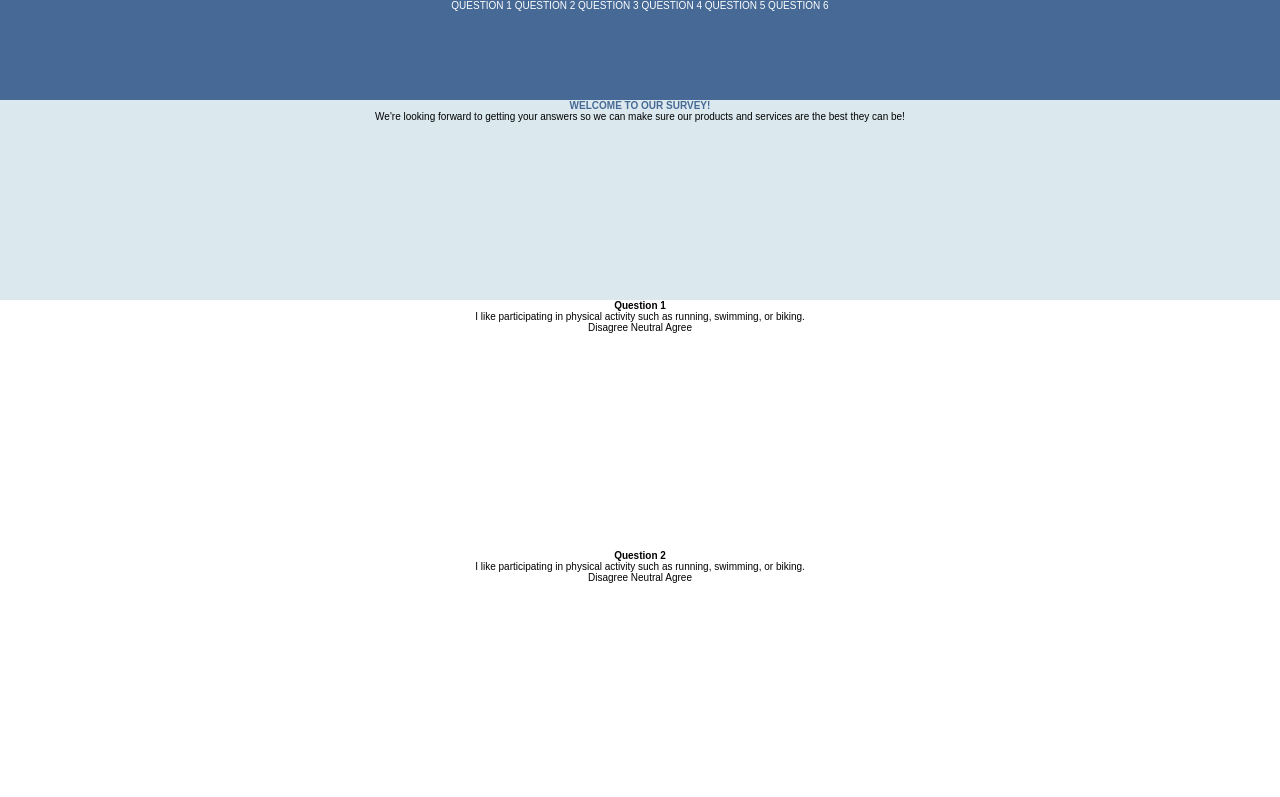
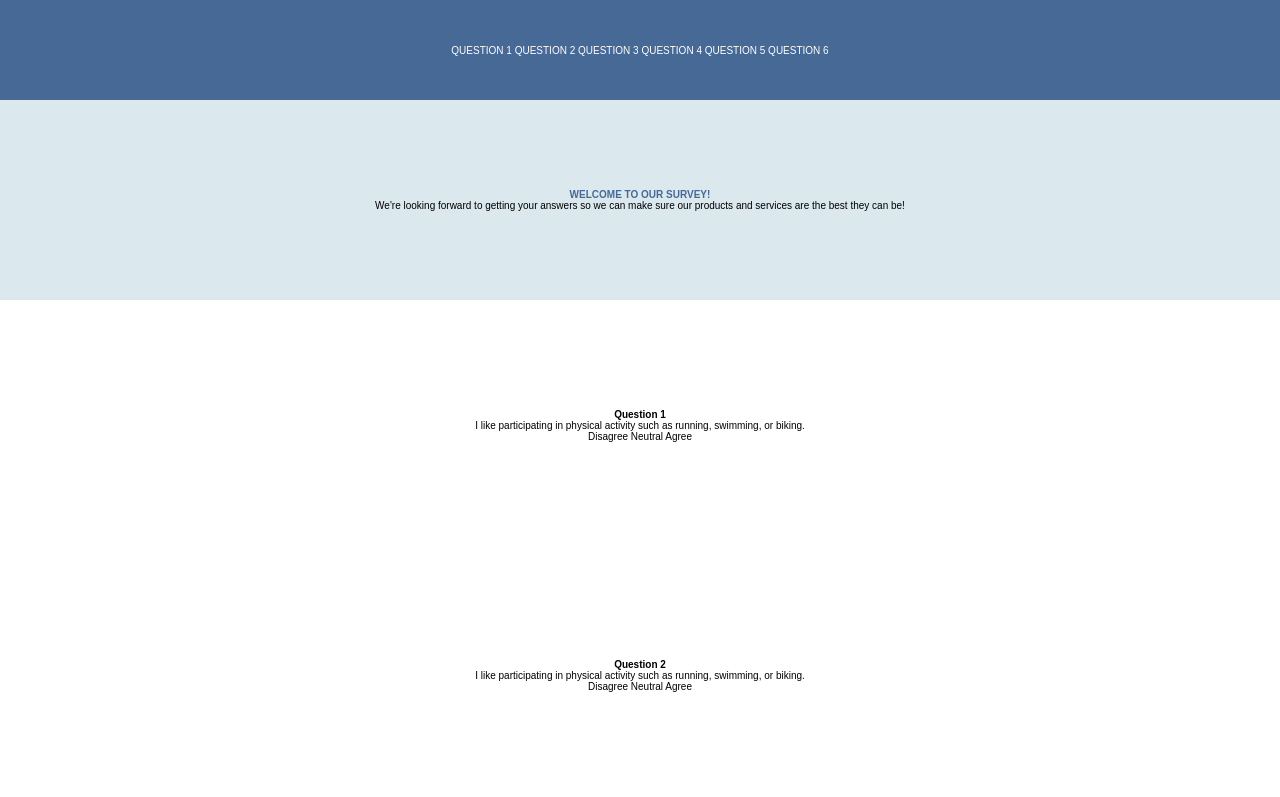
Before and after one commit to denossart/survey-site, a plain HTML site: page index.html in a window 1280 px wide. Shown: the top 797 px of the page. Drawn offline with Linux system fonts and the light colour scheme.

Commit message:
...align elements

```diff
--- a/assets/style.css
+++ b/assets/style.css
@@ -102,7 +102,6 @@ nav {
     width: 100%;
 }
 
-
 /* ============ Displays */
 
 nav li {
@@ -110,24 +109,41 @@ nav li {
 /*    margin: 40px 25px;*/
 }
 
-
 /* ============ Alignments */
 
 nav ul {
     text-align: center;
 }
 
+nav {
+    display: flex;
+    align-items: center;
+    justify-content: center;
+}
+
 header {
+    display: flex;
+    align-items: center;
+    justify-content: center;
     text-align: center;
 }
 
 .question {
+    display: flex;
+    align-items: center;
+    justify-content: center;
+    flex-direction: column;
     text-align: center;
 }
 
 footer {
+    display: flex;
+    align-items: center;
+    justify-content: center;
     text-align: center;
 }
+
+/* ============ Flex */
 
 
 
@@ -143,7 +159,7 @@ nav li a {
 
 /* ============ Small Screens */
 
-@media screen (max-width: 640px) {
+@media (max-width: 640px) {
 
 }
 
```
